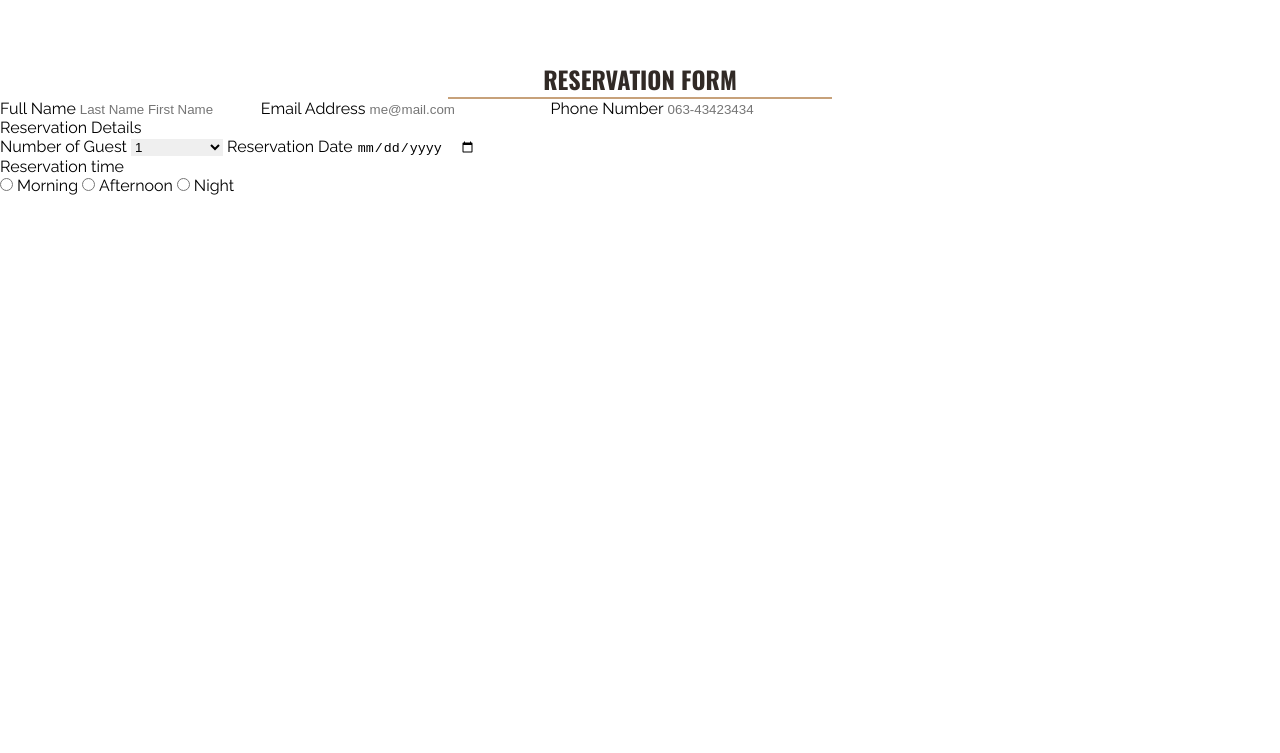
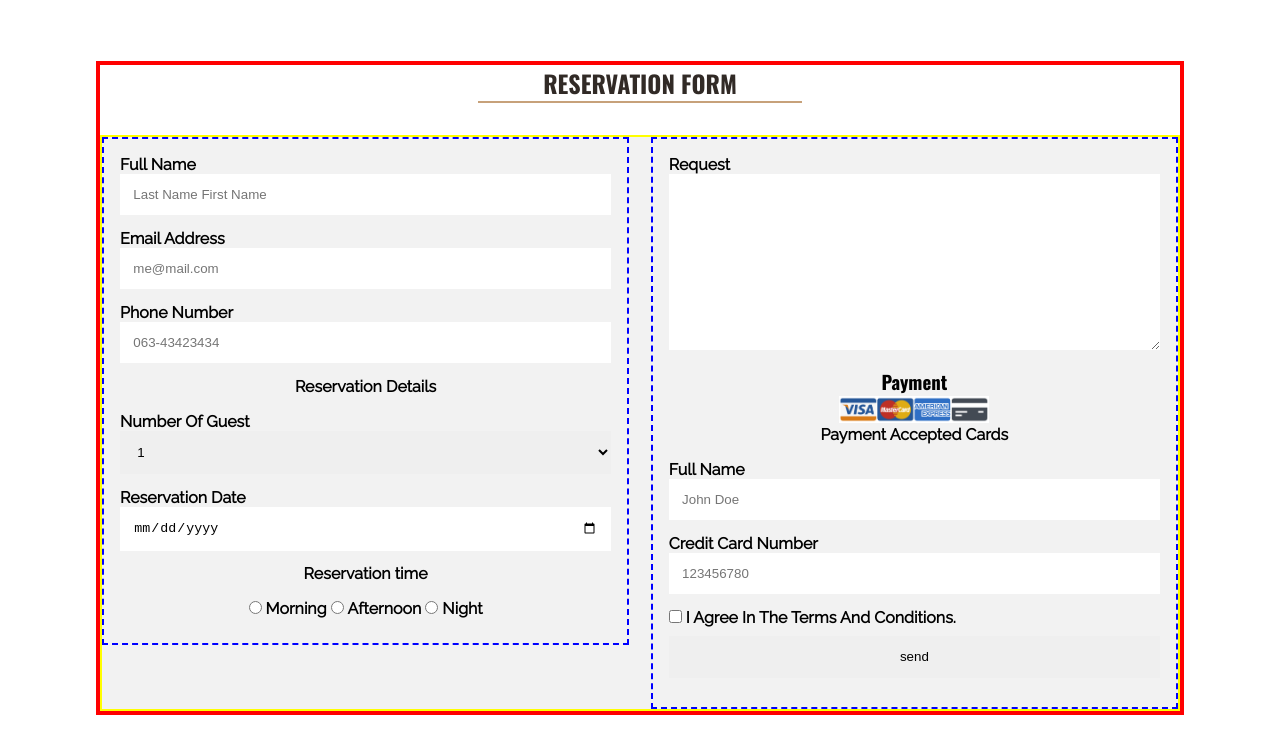
Before and after one commit to jordanshoe/coffee-bean-july, a plain HTML site: page index.html in a window 1280 px wide. Shown: the part 3629-4382 px from the top of the page. Before the commit the page ends 3824 px from the top, so only its background shows below. Drawn offline with nearby package versions, Linux system fonts and the light colour scheme.

Commit message:
update reservation section

```diff
--- a/assets/styles/style.css
+++ b/assets/styles/style.css
@@ -289,3 +289,64 @@ p,li,label,td,th{
     background-position: center center;
     margin-top: 2%;
 }
+
+/* reservation section 8 */
+
+.reservation{
+    border: 4px solid red;
+    width: 85%;
+    margin: 4em auto;
+}
+form{
+    border: 2px solid yellow;
+    overflow: auto;
+    margin-top: 2em;
+    background: #f2f2f2;
+}
+.form-group{
+    width: 49%;
+    float: left;
+    border: 2px dashed blue;
+    padding: 1em;
+
+}
+.form-group:nth-child(1){
+    margin-right: 2%;
+}
+
+form label{
+    font-weight: 700;
+    text-transform: capitalize;
+
+}
+form input,form select, form textarea{
+    width: 100%;
+    padding: 1em;
+    margin-bottom: 1em;
+}
+.res-time{
+    text-align: center;
+}
+.res-time input, .agree input{
+    width: auto;
+}
+form p{
+    text-align: center;
+    font-weight: 700;
+    margin-bottom: 1em;
+}
+form h3{
+    text-align: center;
+}
+
+form h3::after{
+    content: "";
+    display: block;
+    background-image: url(../images/reservation-cards.png);
+    background-size: contain;
+    background-position: center center;
+    background-repeat: no-repeat;
+    height: 30px;
+    width: 150px;
+    margin: auto;
+}
--- a/index.html
+++ b/index.html
@@ -221,7 +221,24 @@
 
                 </div>
                 <div class="form-group">
+                        <label for="request">Request</label>
+                        <textarea name="request" id="rquest" cols="30" rows="10"></textarea>
 
+                        <h3>Payment</h3>
+                        <!-- pseudo-element -->
+                        <p>Payment Accepted Cards</p>
+
+                        <label for="name-card">Full Name</label>
+                        <input type="text" name="name-card" id="name-card" placeholder="John Doe">
+
+                        <label for="cc-number">Credit Card Number</label>
+                        <input type="number" name="cc-number" id="cc-number" placeholder="123456780">
+
+                        <div class="agree">
+                            <input type="checkbox" name="agree" value="agree">
+                            <label for="agree">I agree in the terms and conditions.</label>
+                        </div>
+                        <input type="submit" name="submit" value="send" id="submit">
                 </div>
             </form>
         </div>
```
